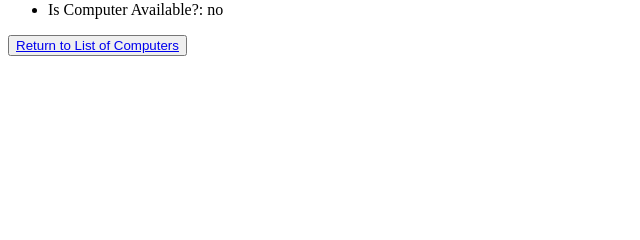
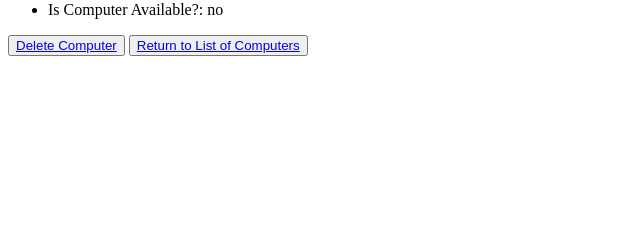
Before and after one commit to talkative-tangs/Bangazon-LLC, a Django app: template Website/templates/Website/computers_detail.html in a window 1280 px wide. Shown: the part 164-404 px from the top of the page, without its empty margins (0-640 px from the left). Run offline with Django 3.2, Linux system fonts and the light colour scheme; the template is opened without the code that fills it, so the values that code supplies are empty; parts of the project's set-up code (start-up, migrations or seed data) failed here and were passed over.

Commit message:
able to delete a computer and display deleted timestamp in db

```diff
--- a/Website/models.py
+++ b/Website/models.py
@@ -32,13 +32,16 @@ class Employee(models.Model):
         return return_value
 
 #Computer Model
-class Computer(models.Model):
+class Computer(SafeDeleteModel):
     """A device that is assigned to a company employee"""
+    _safedelete_policy = SOFT_DELETE_CASCADE
+
     purchase_date = models.DateField('Purchase Date')
     decommission_date = models.DateField('Decommission Date', default=None, blank=True, null=True)
     manufacturer = models.CharField(max_length=30)
     model = models.CharField(max_length=30)
     is_available = models.BooleanField(default=True)
+    computer_owners = models.ManyToManyField(Employee, through='Join_Computer_Employee')
 
     def __str__(self):
         computer_name = (f"{self.manufacturer} {self.model} - ID#{self.id}")
--- a/Website/templates/Website/computers_detail.html
+++ b/Website/templates/Website/computers_detail.html
@@ -14,6 +14,10 @@
     </div>
 
     <button>
+        <a href="{% url 'Website:computers_delete' computer.id %}">Delete Computer</a>
+    </button>
+
+    <button>
         <a href="{% url 'Website:computers' %}">Return to List of Computers</a>
     </button>
 {% endblock content %}
--- a/Website/urls.py
+++ b/Website/urls.py
@@ -11,6 +11,7 @@ urlpatterns = [
   path('computers/', views.computers, name='computers'),
   path('computers/detail/<int:computer_id>/', views.computers_detail, name='computers_detail'),
   path('computers/add/', views.computers_add, name='computers_add'),
+  path('computers/delete/<int:computer_id>', views.computers_delete, name='computers_delete'),
   path('training/', views.training, name='training'),
   path('training/add', views.training_add, name='training_add'),
 ]
```
Also changed, not shown: Website/views.py (+15 -3 lines).
